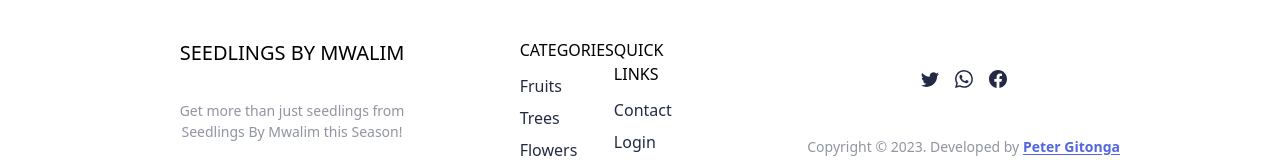
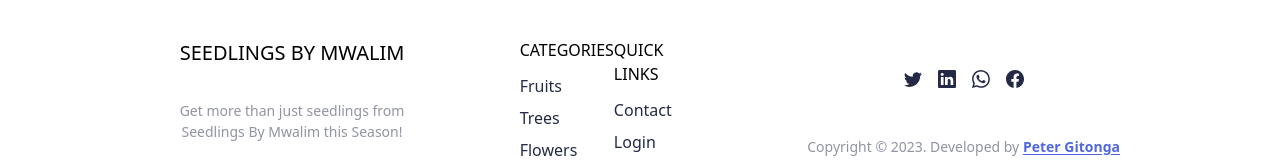
Before and after one commit to pptrgi/seedlings-by-mwalim-ecommerce-website, a React (Vite) app in the folder seedlings_by_mwalim/: page / in a window 1280 px wide. Shown: the part 3351-3511 px from the top of the page. Built offline with nearby package versions, Linux system fonts and the light colour scheme.

Commit message:
Add LinkedIn to the list of socials on the footer

```diff
--- a/seedlings_by_mwalim/src/components/Footer.jsx
+++ b/seedlings_by_mwalim/src/components/Footer.jsx
@@ -39,9 +39,10 @@ function Footer() {
             </div>
             <div className='flex flex-col gap-6 md:gap-[3rem] mt-[2rem]'>
                 <div className='flex flex-row justify-center space-x-4 sm:space-x-4'>
-                  <a href="https://twitter.com/ptrgitonga"><BsTwitter size={18} className='text-titleColor hover:text-ctaColor'/></a>
-                  <a href="https://wa.me/254700119134"><BsWhatsapp size={18} className='text-titleColor hover:text-ctaColor'/></a>
-                  <a href="https://www.facebook.com/pptrgitonga"><BsFacebook size={18} className='text-titleColor hover:text-ctaColor'/></a>
+                    <a href="https://twitter.com/ptrgitonga"><BsTwitter size={18} className='text-titleColor hover:text-ctaColor'/></a>
+                    <a href="https://www.linkedin.com/in/petergitonga"><BsLinkedin size={18} className='text-titleColor hover:text-ctaColor'/></a>
+                    <a href="https://wa.me/254700119134"><BsWhatsapp size={18} className='text-titleColor hover:text-ctaColor'/></a>
+                    <a href="https://www.facebook.com/pptrgitonga"><BsFacebook size={18} className='text-titleColor hover:text-ctaColor'/></a>
                 </div>
                 <span className='text-textColor text-smallFontSize'>Copyright &#169; 2023. Developed by <a href="https://ptrgitonga.vercel.app" className='font-semiBolded text-ctaColor underline underline-offset-2 hover:text-titleColor'>Peter Gitonga</a></span>
             </div>
```
